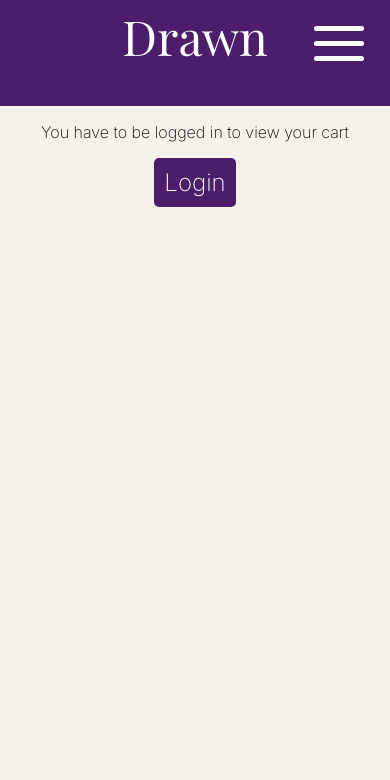
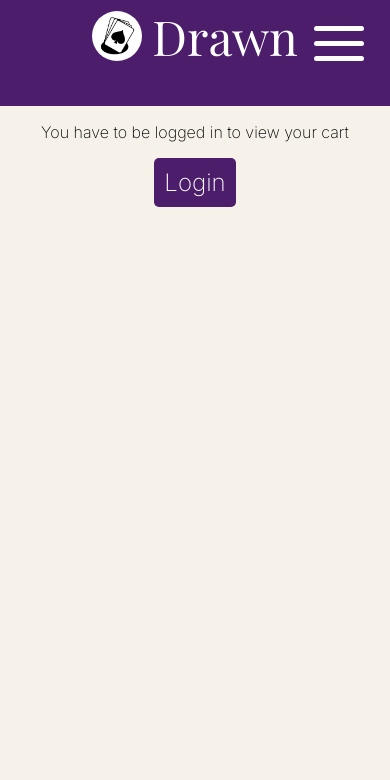
Before and after one commit to KaiThompson06/Web-CSSProject, a PHP site: the page made by cart.php in a window 390 px wide. Shown: the top 780 px of the page. Run offline with PHP 8.4, Linux system fonts and the light colour scheme; some web fonts are replaced.

Commit message:
add logo

```diff
--- a/css/styles.css
+++ b/css/styles.css
@@ -91,10 +91,19 @@ header > h1 {
     font-size: 48px;
     font-weight: 100;
     z-index: 100;
+    display: flex;
+    align-items: center;
 }
 header > h1 > a {
     color: white;
     text-decoration: none;
+}
+
+.logo {
+    height: 50px;
+    width: 50px;
+    border-radius: 50%;
+    margin-right: 10px;
 }
 header > nav > menu
 {
@@ -140,10 +149,8 @@ header nav menu li a {
 {
     header > h1 {
         position: static;
-        width: 100%;
-        transform: none !important;
-        text-align: center;
-        margin: 0 auto;
+        transform: none;
+        justify-content: center;
     }
 
     header nav menu li:nth-child(2) {
--- a/templates/header.php
+++ b/templates/header.php
@@ -20,7 +20,7 @@
 <body>
 <!-- add the header -->
 <header>
-    <h1><a href="./index.php">Drawn</a></h1>
+    <h1><img src="./images/logo.jpg" alt="cardLogo" class="logo"><a href="./index.php">Drawn</a></h1>
     <nav class="desktop-nav">
         <menu>
             <li><a href="search.php?search=">Shop</a></li>
```
Also changed, not shown: homepageGuide.png, images/logo.jpg (added).
